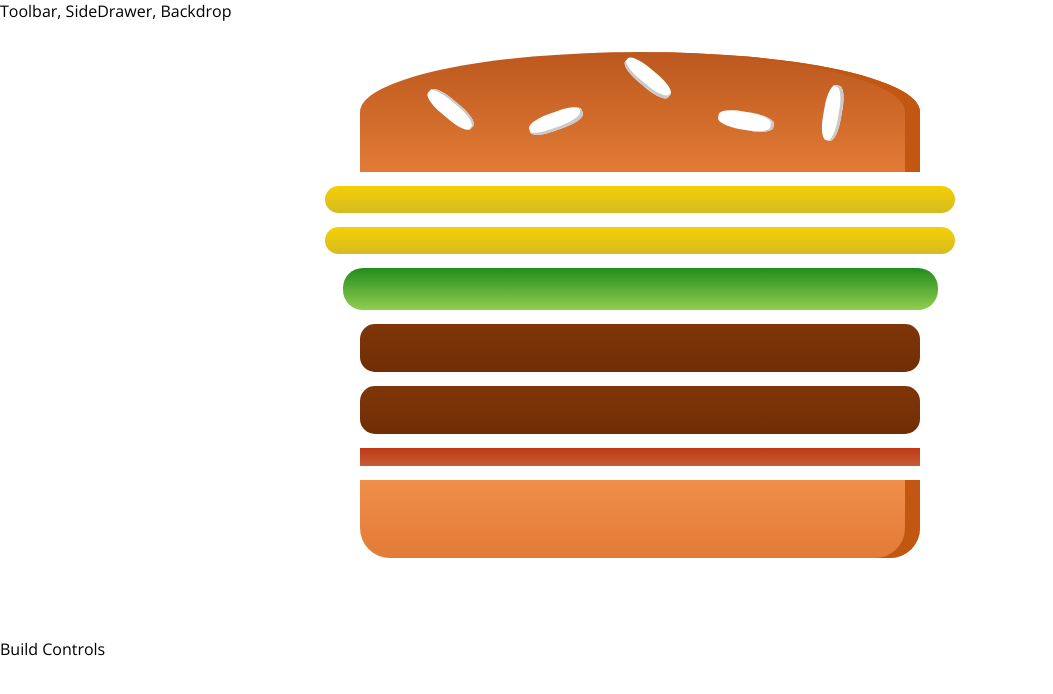
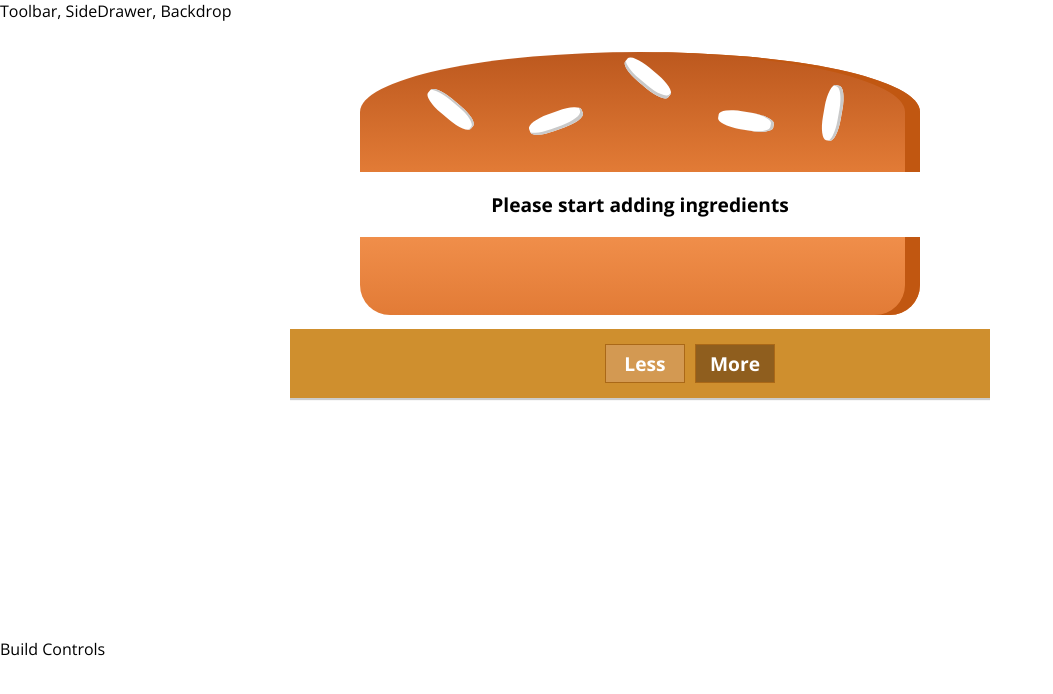
Before and after one commit to thyAshley/React-Development, a React (Create React App) app in the folder burger-app/: page / in a window 1280 px wide. Shown: the top 694 px of the page, without its empty margins (0-1053 px from the left). Built offline with nearby package versions, Linux system fonts and the light colour scheme.

Commit message:
added buildcontrol and buildcontrol.module.css

```diff
--- /dev/null
+++ b/burger-app/src/components/Burger/BuildControls/BuildControl/BuildControl.js
@@ -0,0 +1,15 @@
+import React from "react";
+
+import classes from "./BuildControl.module.css";
+
+const BuildControl = (props) => {
+  return (
+    <div className={classes.BuildControl}>
+      <div className={classes.Label}>{props.label}</div>
+      <button className={classes.Less}>Less</button>
+      <button className={classes.More}>More</button>
+    </div>
+  );
+};
+
+export default BuildControl;
--- /dev/null
+++ b/burger-app/src/components/Burger/BuildControls/BuildControl/BuildControl.module.css
@@ -0,0 +1,58 @@
+.BuildControl {
+  align-items: center;
+  display: flex;
+  justify-content: space-between;
+  margin: 5px 0;
+}
+
+.BuildControl button {
+  border: 1px solid #aa6817;
+  cursor: pointer;
+  display: block;
+  font: inherit;
+  margin: 0 5px;
+  outline: none;
+  padding: 5px;
+  width: 80px;
+}
+
+.BuildControl button:disabled {
+  background-color: #ac9980;
+  border: 1px solid #7e7365;
+  color: #ccc;
+  cursor: default;
+}
+
+.BuildControl button:hover:disabled {
+  background-color: #ac9980;
+  color: #ccc;
+  cursor: not-allowed;
+}
+
+.Label {
+  padding: 10px;
+  font-weight: bold;
+  width: 80px;
+}
+
+.BuildControl .Less {
+  background-color: #d39952;
+  color: white;
+}
+
+.BuildControl .More {
+  background-color: #8f5e1e;
+  color: white;
+}
+
+.BuildControl .Less:hover,
+.BuildControl .Less:active {
+  background-color: #daa972;
+  color: white;
+}
+
+.BuildControl .More:hover,
+.BuildControl .More:active {
+  background-color: #99703f;
+  color: white;
+}
--- /dev/null
+++ b/burger-app/src/components/Burger/BuildControls/BuildControls.js
@@ -0,0 +1,14 @@
+import React from "react";
+
+import classes from "./BuildControls.module.css";
+import BuildControl from "./BuildControl/BuildControl";
+
+const buildControls = (props) => {
+  return (
+    <div className={classes.BuildControls}>
+      <BuildControl />
+    </div>
+  );
+};
+
+export default buildControls;
--- /dev/null
+++ b/burger-app/src/components/Burger/BuildControls/BuildControls.module.css
@@ -0,0 +1,10 @@
+.BuildControls {
+  align-items: center;
+  background-color: #cf8f2e;
+  box-shadow: 0 2px 1px #ccc;
+  display: flex;
+  flex-flow: column;
+  margin: auto;
+  padding: 10px 0;
+  width: 100%;
+}
--- a/burger-app/src/components/Burger/Burger.js
+++ b/burger-app/src/components/Burger/Burger.js
@@ -1,18 +1,28 @@
 import React from "react";
 
 import BurgerIngredient from "./BurgerIngredients/BurgerIngredient";
+import BuildControls from "./BuildControls/BuildControls";
 import classes from "./Burger.module.css";
+
 const Burger = (props) => {
-  const transformedIngredients = Object.keys(props.ingredients).map((igKey) => {
-    return [...Array(props.ingredients[igKey])].map((_, idx) => {
-      return <BurgerIngredient key={igKey + idx} type={igKey} />;
-    });
-  });
+  let transformedIngredients = Object.keys(props.ingredients)
+    .map((igKey) => {
+      return [...Array(props.ingredients[igKey])].map((_, idx) => {
+        return <BurgerIngredient key={igKey + idx} type={igKey} />;
+      });
+    })
+    .reduce((arr, el) => {
+      return arr.concat(el);
+    }, []);
+  if (transformedIngredients.length === 0) {
+    transformedIngredients = <p>Please start adding ingredients</p>;
+  }
   return (
     <div className={classes.Burger}>
       <BurgerIngredient type="bread-top" />
       {transformedIngredients}
       <BurgerIngredient type="bread-bottom" />
+      <BuildControls />
     </div>
   );
 };
--- a/burger-app/src/components/Layout/Layout.js
+++ b/burger-app/src/components/Layout/Layout.js
@@ -3,7 +3,6 @@ import React from "react";
 import Aux from "../../hoc/Auxiliary";
 import classes from "./Layout.module.css";
 
-console.log(classes);
 const Layout = (props) => {
   return (
     <Aux>
--- a/burger-app/src/containers/BurgerBuilder/BurgerBuilder.js
+++ b/burger-app/src/containers/BurgerBuilder/BurgerBuilder.js
@@ -5,10 +5,10 @@ import Burger from "../../components/Burger/Burger";
 class BurgerBuilder extends Component {
   state = {
     ingredient: {
-      cheese: 2,
-      salad: 1,
-      meat: 2,
-      bacon: 1,
+      cheese: 0,
+      salad: 0,
+      meat: 0,
+      bacon: 0,
     },
   };
 
```
